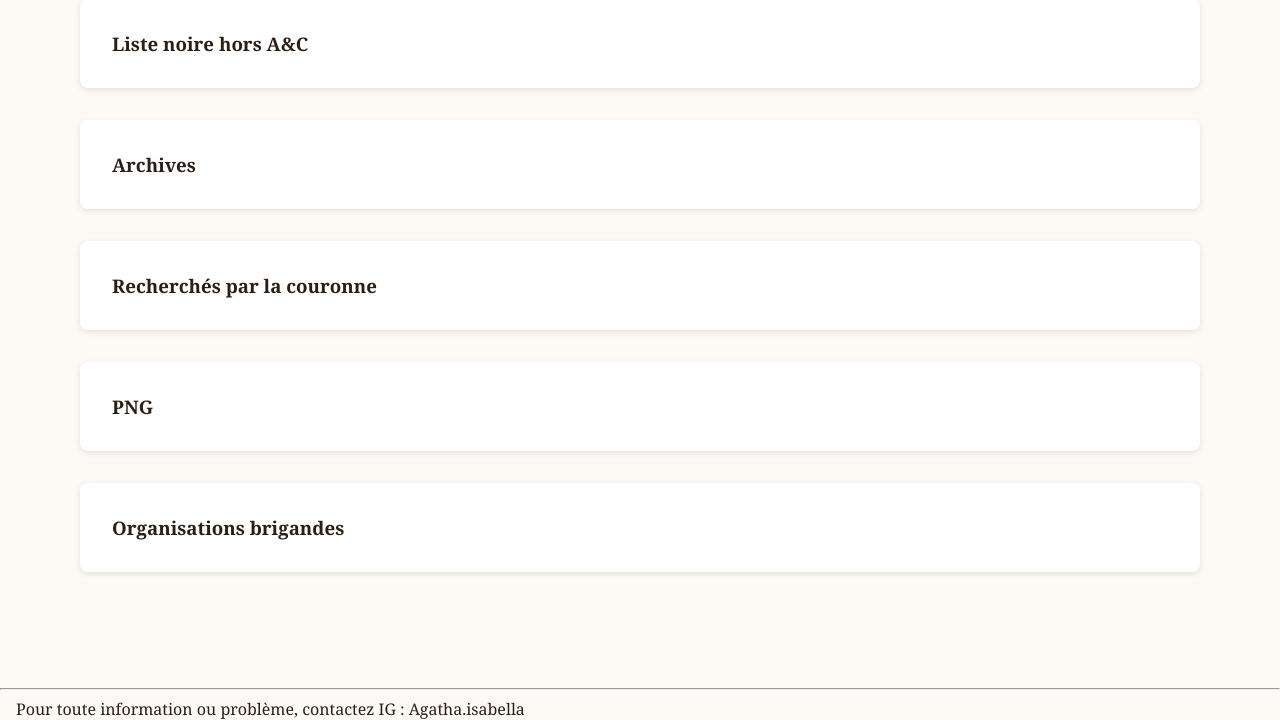
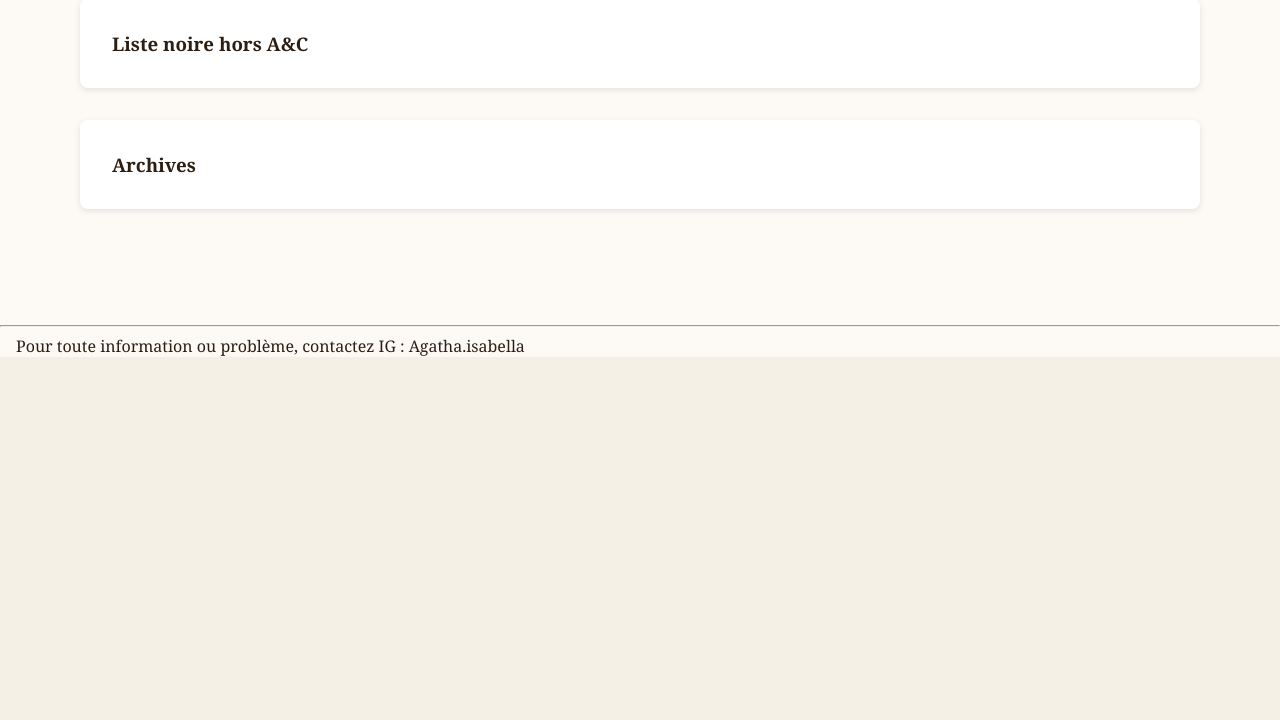
Before and after one commit to Angelah33/les-douanes-du-sud, a Python web app: template templates/brigands.html in a window 1280 px wide. Shown: the part 1414-2134 px from the top of the page. After the commit the page ends 1771 px from the top, so only its background shows below. Run offline with Jinja, Linux system fonts and the light colour scheme; the template is opened without the code that fills it, so the values that code supplies are empty.

Commit message:
Update brigands.html
les 3 tabpane en pane liste brigands

```diff
--- a/templates/brigands.html
+++ b/templates/brigands.html
@@ -120,7 +120,7 @@
     </div>
 
     <!-- Listes principales -->
-    <section id="tab-principales" class="tabpane active">
+    <section id="tab-principales" class="pane active">
       <section class="card"><h3>Liste noire</h3><div id="table-noire"></div></section>
       <section class="card"><h3>Liste de surveillance</h3><div id="table-surveillance"></div></section>
       <section class="card"><h3>Liste noire hors A&amp;C</h3><div id="table-hors"></div></section>
@@ -128,13 +128,13 @@
     </section>
 
     <!-- Couronne & PNG -->
-    <section id="tab-couronne-png" class="tabpane">
+    <section id="tab-couronne-png" class="pane">
       <section class="card"><h3>Recherchés par la couronne</h3><div id="table-couronne"></div></section>
       <section class="card"><h3>PNG</h3><div id="table-png"></div></section>
     </section>
 
     <!-- Organisations brigandes -->
-    <section id="tab-organisations" class="tabpane">
+    <section id="tab-organisations" class="pane">
       <section class="card"><h3>Organisations brigandes</h3><div id="table-orders"></div></section>
     </section>
   </main>
```
